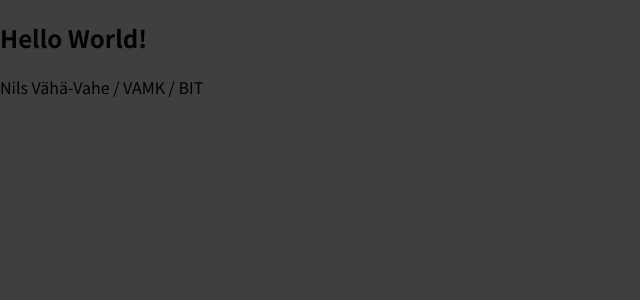
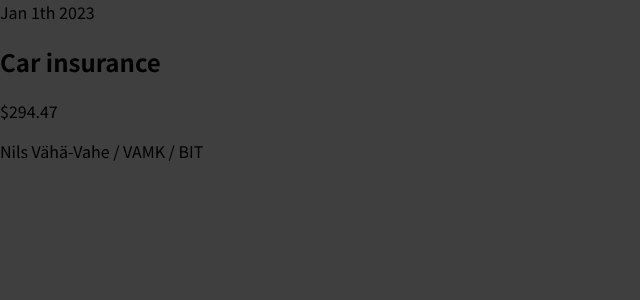
Before and after one commit to nissevahavahe/react-first-project, a JavaScript app: page / in a window 1280 px wide. Shown: the top 300 px of the page, without its empty margins (0-640 px from the left). Built offline with nearby package versions, Linux system fonts and the light colour scheme.

Commit message:
Luotu components rakenne ja ExpenseItem

```diff
--- a/src/App.js
+++ b/src/App.js
@@ -1,10 +1,9 @@
-import logo from './logo.svg';
-import './App.css';
+import ExpenseItem from './components/ExpenseItem';
 
 function App() {
   return (
       <div>
-        <h2>Hello World!</h2>
+        <ExpenseItem></ExpenseItem>
         <p>Nils Vähä-Vahe / VAMK / BIT</p>
       </div>
   );
--- /dev/null
+++ b/src/components/ExpenseItem.js
@@ -0,0 +1,13 @@
+function ExpenseItem () {
+    return (
+        <div>
+            <div>Jan 1th 2023</div>
+            <div>
+                <h2>Car insurance</h2>
+                <div>$294.47</div>
+            </div>
+        </div>
+    );
+}
+
+export default ExpenseItem;
```
